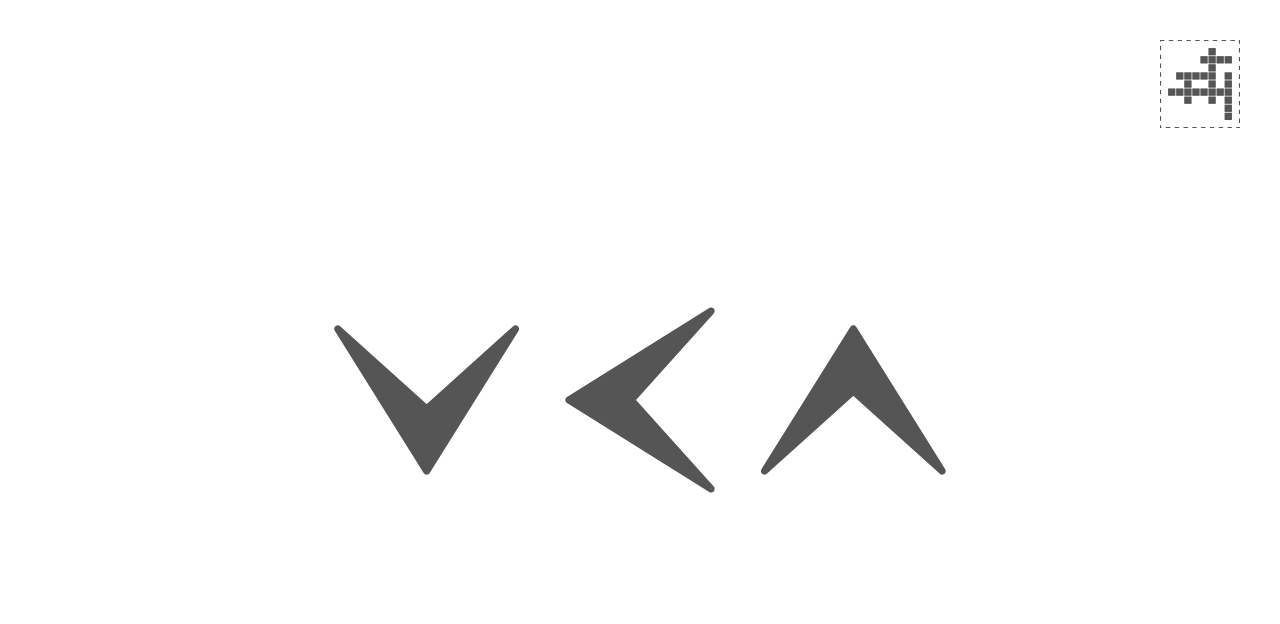
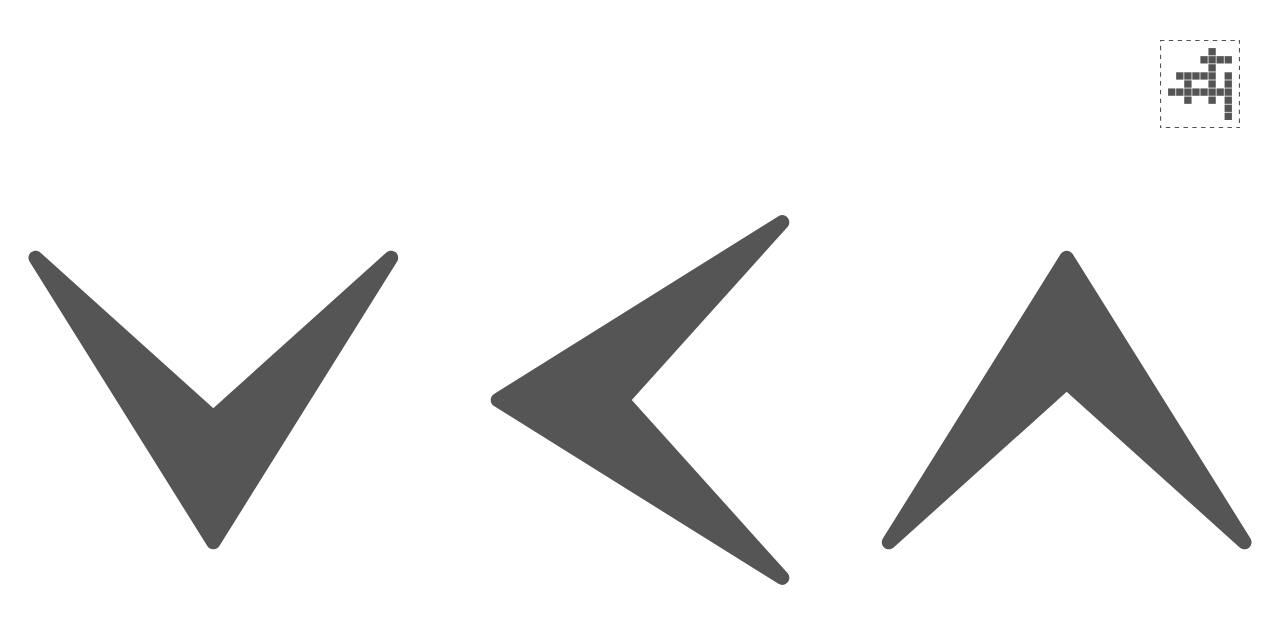
Before and after one commit to VamshiKrishnaAlladi/site, a React (Create React App) app: page / in a window 1280 px wide. Shown: the top 624 px of the page. Built offline with nearby package versions, Linux system fonts and the light colour scheme; a web font is replaced by a local one.

Commit message:
improvement: accept banner width and height from parent component

```diff
--- a/src/components/Banner.css
+++ b/src/components/Banner.css
@@ -1,13 +1,13 @@
 .banner {
-    height: 100vh;
-    width: 100vw;
+    height: 100%;
+    width: 100%;
     display: flex;
     justify-content: center;
     align-items: center;
 }
 
 .banner-logo {
-    width: 50%;
-    height: 50%;
+    width: 100%;
+    height: 100%;
     fill: #555555;
 }
--- a/src/components/Banner.js
+++ b/src/components/Banner.js
@@ -4,8 +4,8 @@ import { Logo } from "./Logo";
 
 import "./Banner.css";
 
-export const Banner = () => (
-    <div className="banner">
-        <Logo className="banner-logo" width="100%" height="100%" />
+export const Banner = ({width = "100%", height = "100%"}) => (
+    <div className="banner" id="banner">
+        <Logo className="banner-logo" width={width} height={height} />
     </div>
 );
```
